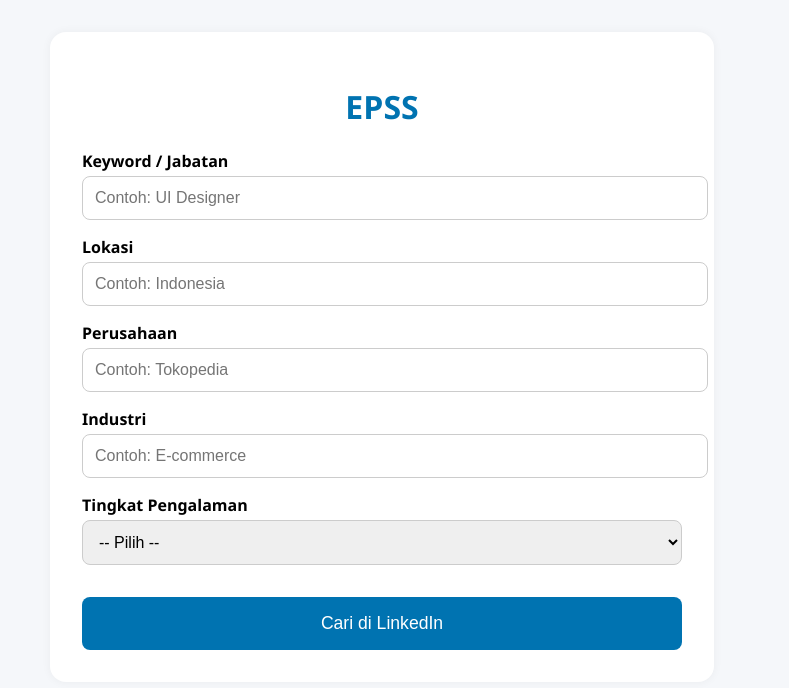
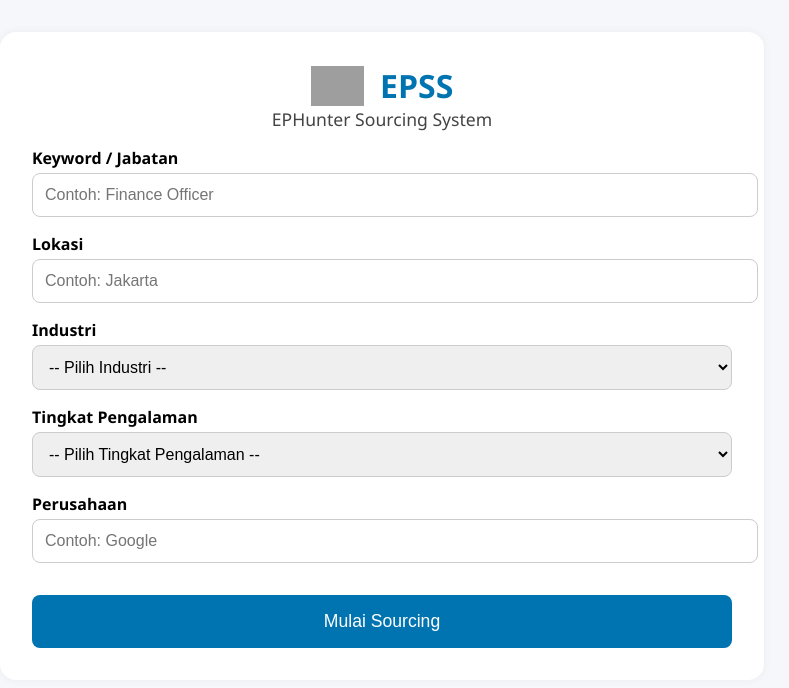
Before and after one commit to ephunter2025/EPSS, a plain HTML site: page index.html in a window 1280 px wide. Shown: the whole page, without its empty margins (258-1047 px from the left). Drawn offline with Linux system fonts and the light colour scheme; grey boxes are pictures that could not be loaded.

Commit message:
index.html

```diff
--- a/index.html
+++ b/index.html
@@ -1,10 +1,9 @@
-
 <!DOCTYPE html>
 <html>
 <head>
   <meta charset="UTF-8" />
   <meta name="viewport" content="width=device-width, initial-scale=1.0" />
-  <title>EPSS - Easy Professional Sourcing System</title>
+  <title>EPSS - Sourcing Tools</title>
   <style>
     body {
       font-family: 'Segoe UI', sans-serif;
@@ -13,16 +12,32 @@
       margin: 0;
     }
     .container {
-      max-width: 600px;
+      max-width: 700px;
       margin: auto;
       background: #fff;
       padding: 2rem;
       border-radius: 1rem;
       box-shadow: 0 0 10px rgba(0,0,0,0.05);
     }
+    .logo-title {
+      display: flex;
+      align-items: center;
+      justify-content: center;
+      gap: 1rem;
+    }
+    .logo-title img {
+      height: 40px;
+    }
     h1 {
+      color: #0073b1;
+      margin: 0;
+    }
+    h2 {
       text-align: center;
-      color: #0073b1;
+      font-weight: normal;
+      color: #444;
+      margin-top: 0;
+      font-size: 1.1rem;
     }
     label {
       display: block;
@@ -47,7 +62,6 @@
       border-radius: 0.5rem;
       font-size: 1.1rem;
       cursor: pointer;
-      transition: background-color 0.2s;
     }
     button:hover {
       background-color: #005885;
@@ -56,48 +70,147 @@
 </head>
 <body>
   <div class="container">
-    <h1>EPSS</h1>
+    <div class="logo-title">
+      <img src="https://drive.google.com/uc?export=view&id=1sVXUKdjc_kP20octG27VPyzhApAjNJDW" alt="Logo EPSS">
+      <h1>EPSS</h1>
+    </div>
+    <h2>EPHunter Sourcing System</h2>
+
     <label for="keyword">Keyword / Jabatan</label>
-    <input type="text" id="keyword" placeholder="Contoh: UI Designer">
+    <input type="text" id="keyword" placeholder="Contoh: Finance Officer">
 
     <label for="location">Lokasi</label>
-    <input type="text" id="location" placeholder="Contoh: Indonesia">
-
-    <label for="company">Perusahaan</label>
-    <input type="text" id="company" placeholder="Contoh: Tokopedia">
+    <input type="text" id="location" placeholder="Contoh: Jakarta">
 
     <label for="industry">Industri</label>
-    <input type="text" id="industry" placeholder="Contoh: E-commerce">
+    <select id="industry">
+      <option value="">-- Pilih Industri --</option>
+      <option value="Teknologi Informasi">Teknologi Informasi (IT)</option>
+      <option value="Pemasaran & Periklanan">Pemasaran & Periklanan</option>
+      <option value="Keuangan">Keuangan</option>
+      <option value="Pendidikan">Pendidikan</option>
+      <option value="Perawatan Kesehatan">Perawatan Kesehatan</option>
+      <option value="Konsultasi">Konsultasi</option>
+      <option value="Manufaktur">Manufaktur</option>
+      <option value="Energi">Energi</option>
+      <option value="Jasa Keuangan">Jasa Keuangan</option>
+      <option value="Asuransi">Asuransi</option>
+      <option value="Farmasi">Farmasi</option>
+      <option value="Perangkat Lunak">Perangkat Lunak</option>
+      <option value="Perangkat Keras Komputer">Perangkat Keras Komputer</option>
+      <option value="Media & Komunikasi">Media & Komunikasi</option>
+      <option value="Desain">Desain</option>
+      <option value="Penelitian & Pengembangan">Penelitian & Pengembangan</option>
+      <option value="Sektor Publik">Sektor Publik</option>
+      <option value="Non-Profit">Non-Profit</option>
+      <option value="Hukum">Hukum</option>
+      <option value="Akademik">Akademik</option>
+      <option value="Perdagangan Eceran">Perdagangan Eceran</option>
+      <option value="Perhotelan">Perhotelan</option>
+      <option value="Transportasi & Logistik">Transportasi & Logistik</option>
+      <option value="Kreatif">Kreatif</option>
+      <option value="Teknik">Teknik</option>
+      <option value="Arsitektur">Arsitektur</option>
+      <option value="Pembangunan">Pembangunan</option>
+      <option value="Pertanian">Pertanian</option>
+      <option value="Makanan & Minuman">Makanan & Minuman</option>
+      <option value="E-Commerce">E-Commerce</option>
+      <option value="Pariwisata">Pariwisata</option>
+      <option value="Seni & Budaya">Seni & Budaya</option>
+      <option value="Musik">Musik</option>
+      <option value="Film & Video">Film & Video</option>
+      <option value="Televisi & Radio">Televisi & Radio</option>
+      <option value="Penerbitan">Penerbitan</option>
+      <option value="Telekomunikasi">Telekomunikasi</option>
+      <option value="Penelitian Pasar">Penelitian Pasar</option>
+      <option value="Pengembangan Produk">Pengembangan Produk</option>
+      <option value="Pendidikan Tinggi">Pendidikan Tinggi</option>
+      <option value="Pendidikan Dasar & Menengah">Pendidikan Dasar & Menengah</option>
+      <option value="Pendidikan Kejuruan">Pendidikan Kejuruan</option>
+      <option value="Investasi">Investasi</option>
+      <option value="Pertambangan">Pertambangan</option>
+      <option value="Pertambangan Batu bara">Pertambangan Batu bara</option>
+      <option value="Minyak">Minyak</option>
+      <option value="Gas">Gas</option>
+    </select>
 
     <label for="experience">Tingkat Pengalaman</label>
     <select id="experience">
-      <option value="">-- Pilih --</option>
-      <option value="1">Entry level</option>
-      <option value="2">Associate</option>
-      <option value="3">Mid-Senior level</option>
-      <option value="4">Director</option>
-      <option value="5">Executive</option>
+      <option value="">-- Pilih Tingkat Pengalaman --</option>
+      <option value="1">Blue Collar</option>
+      <option value="2">Staff</option>
+      <option value="3">Officer</option>
+      <option value="4">Assistant Manager</option>
+      <option value="5">Manager</option>
+      <option value="6">Senior Manager</option>
+      <option value="7">General Manager</option>
+      <option value="8">Executive</option>
+      <option value="9">Specialist</option>
+      <option value="10">Director</option>
     </select>
 
-    <button type="button" id="searchBtn">Cari di LinkedIn</button>
+    <label for="company">Perusahaan</label>
+    <input type="text" id="company" placeholder="Contoh: Google" oninput="suggestCompany(this.value)">
+    <div id="company-suggestions" style="border: 1px solid #ccc; border-radius: 0.5rem; display: none; padding: 0.5rem; background: #fff; position: absolute; z-index: 999; max-height: 200px; overflow-y: auto;"></div>
+
+    <button type="button" onclick="searchLinkedIn()">Mulai Sourcing</button>
   </div>
 
   <script>
-    document.getElementById("searchBtn").addEventListener("click", function() {
-      const keyword = encodeURIComponent(document.getElementById("keyword").value.trim());
-      const location = encodeURIComponent(document.getElementById("location").value.trim());
-      const company = encodeURIComponent(document.getElementById("company").value.trim());
-      const industry = encodeURIComponent(document.getElementById("industry").value.trim());
+    const companyList = [
+      "Google", "Microsoft", "Amazon", "Apple", "Facebook", "Netflix", "Tesla", "IBM", "Samsung", "Oracle",
+      "Intel", "Cisco", "Adobe", "Spotify", "Tokopedia", "Shopee", "Grab", "Traveloka", "Bukalapak", "GoTo",
+      "Unilever", "Nestle", "Danone", "BNI", "Mandiri", "BCA", "Telkom", "Indosat", "XL Axiata"
+    ];
+
+    function suggestCompany(input) {
+      const container = document.getElementById("company-suggestions");
+      container.innerHTML = "";
+      if (input.length < 2) {
+        container.style.display = "none";
+        return;
+      }
+      const suggestions = companyList.filter(c => c.toLowerCase().startsWith(input.toLowerCase()));
+      if (suggestions.length === 0) {
+        container.style.display = "none";
+        return;
+      }
+      suggestions.forEach(c => {
+        const div = document.createElement("div");
+        div.textContent = c;
+        div.style.padding = "4px 8px";
+        div.style.cursor = "pointer";
+        div.addEventListener("click", () => {
+          document.getElementById("company").value = c;
+          container.style.display = "none";
+        });
+        container.appendChild(div);
+      });
+      const rect = document.getElementById("company").getBoundingClientRect();
+      container.style.display = "block";
+      container.style.top = rect.bottom + window.scrollY + "px";
+      container.style.left = rect.left + window.scrollX + "px";
+      container.style.width = rect.width + "px";
+    }
+
+    function searchLinkedIn() {
+      const keyword = document.getElementById("keyword").value.trim();
+      const location = document.getElementById("location").value.trim();
+      const industry = document.getElementById("industry").value.trim();
       const experience = document.getElementById("experience").value;
+      const company = document.getElementById("company").value.trim();
 
-      let url = `https://www.linkedin.com/search/results/people/?keywords=${keyword}`;
-      if (location) url += `&location=${location}`;
-      if (company) url += `&currentCompany=${company}`;
-      if (industry) url += `&industry=${industry}`;
+      const booleanParts = [];
+      if (keyword) booleanParts.push(`"${keyword}"`);
+      if (industry) booleanParts.push(`"${industry}"`);
+      if (company) booleanParts.push(`"${company}"`);
+      if (location) booleanParts.push(`"${location}"`);
+
+      const query = encodeURIComponent(booleanParts.join(" AND "));
+      let url = `https://www.linkedin.com/search/results/people/?keywords=${query}`;
       if (experience) url += `&seniorityLevel=${experience}`;
-
       window.open(url, '_blank');
-    });
+    }
   </script>
 </body>
 </html>
```
